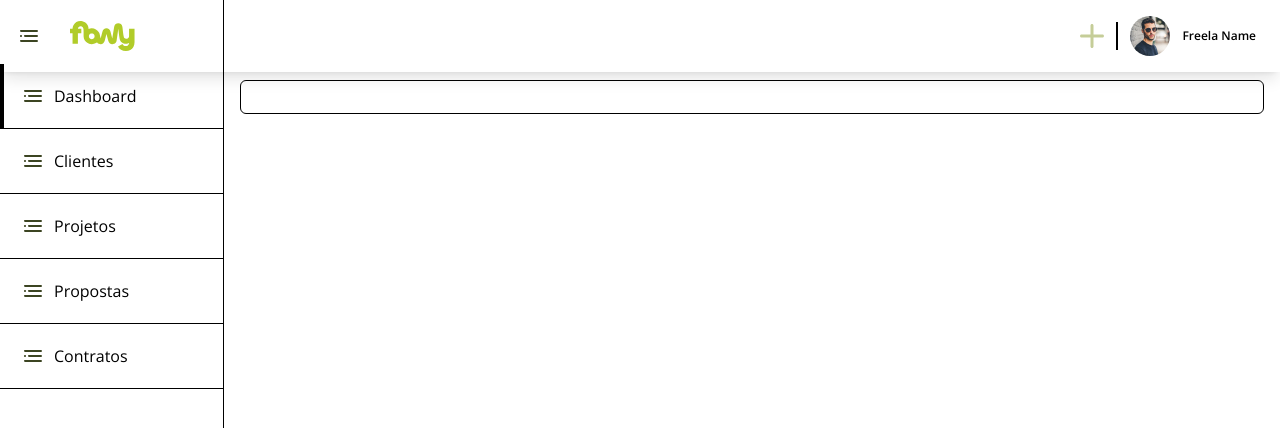
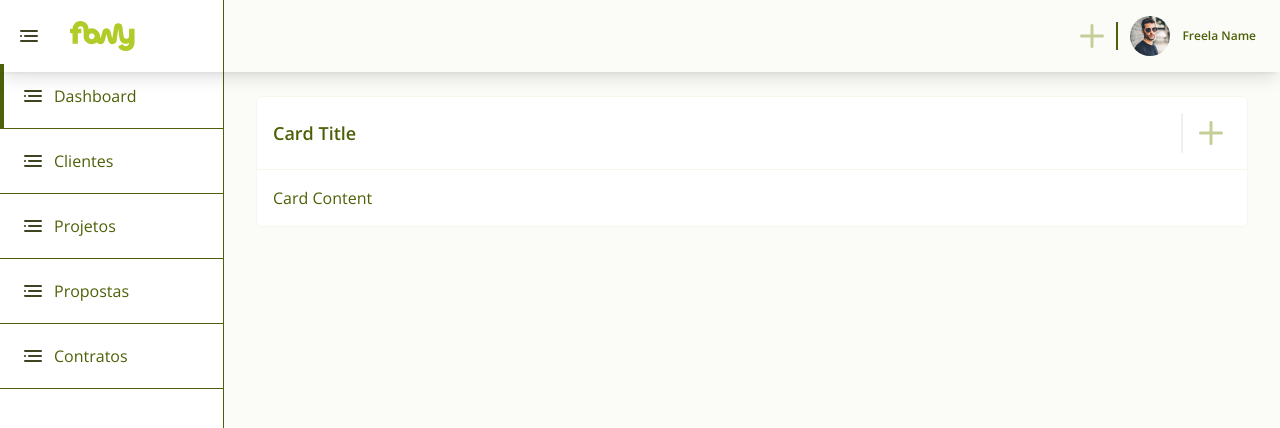
Before and after one commit to leonardokegel/flowly, an Angular app: page / in a window 1280 px wide. Shown: the top 428 px of the page. Built offline with nearby package versions, Linux system fonts and the light colour scheme.

Commit message:
Card layout

```diff
--- a/src/app/pages/dashboard/dashboard.component.html
+++ b/src/app/pages/dashboard/dashboard.component.html
@@ -1,6 +1,8 @@
 <app-navbar> </app-navbar>
 <app-sidebar> </app-sidebar>
 
-<div class="p-4 sm:ml-56">
-  <div class="mt-16 w-full rounded-md border border-gray-100 p-4"></div>
+<div class="p-4 sm:ml-56 bg-basic-200 h-full">
+  <div class="mt-16 w-full p-4">
+    <app-project-card></app-project-card>
+  </div>
 </div>
--- a/src/app/pages/dashboard/dashboard.component.scss
+++ b/src/app/pages/dashboard/dashboard.component.scss
@@ -1,4 +1,4 @@
 :host {
   display: block;
-  height: 100%
+  height: 100%;
 }
--- a/src/app/shared/components/project-card/project-card.component.html
+++ b/src/app/shared/components/project-card/project-card.component.html
@@ -1,9 +1,12 @@
 <div class="border rounded-md  border-basic-300 bg-basic-100">
-  <div>
-    <h3>Card Title</h3>
-    <app-icon-plus></app-icon-plus>
+  <div class="flex gap-2 items-center p-4 border-b border-basic-300">
+    <h3 class="flex-grow font-semibold text-lg">Card Title</h3>
+    <div class="bg-basic-600 opacity-20 self-stretch rounded-full w-0.5"></div>
+    <button class="flex h-full w-10 p-2 rounded-full bg-transparent hover:bg-basic-300">
+      <app-icon-plus class="block w-full h-auto"></app-icon-plus>
+    </button>
   </div>
-  <div>
-    <p>content</p>
+  <div class="p-4">
+    <p>Card Content</p>
   </div>
 </div>
--- a/src/index.html
+++ b/src/index.html
@@ -12,7 +12,7 @@
   <link href="https://fonts.googleapis.com/css2?family=Open+Sans:wght@400;600;700&display=swap" rel="stylesheet">
   <!-- Google Fonts - END -->
 </head>
-<body>
+<body class="font-sans text-txt-default">
   <app-root></app-root>
 </body>
 </html>
```
